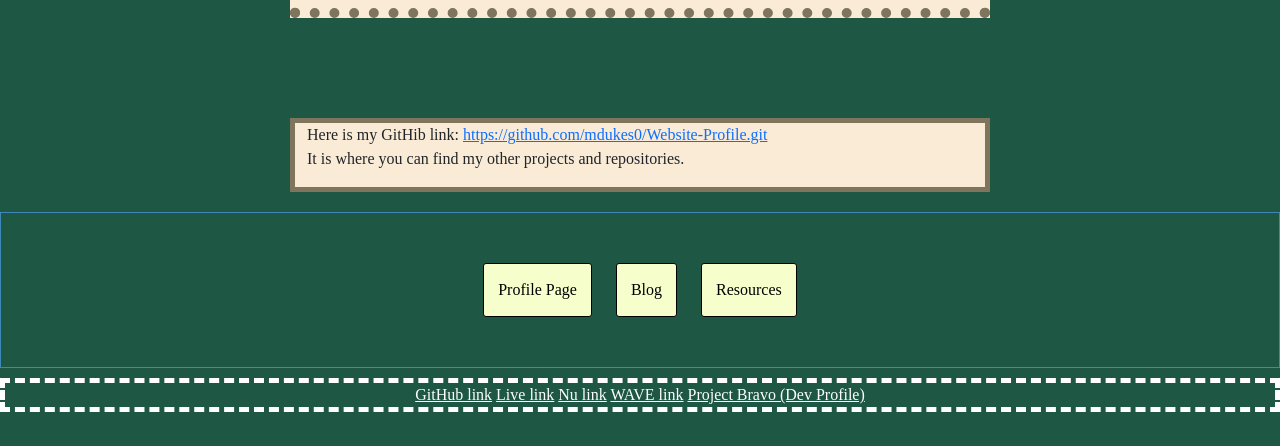
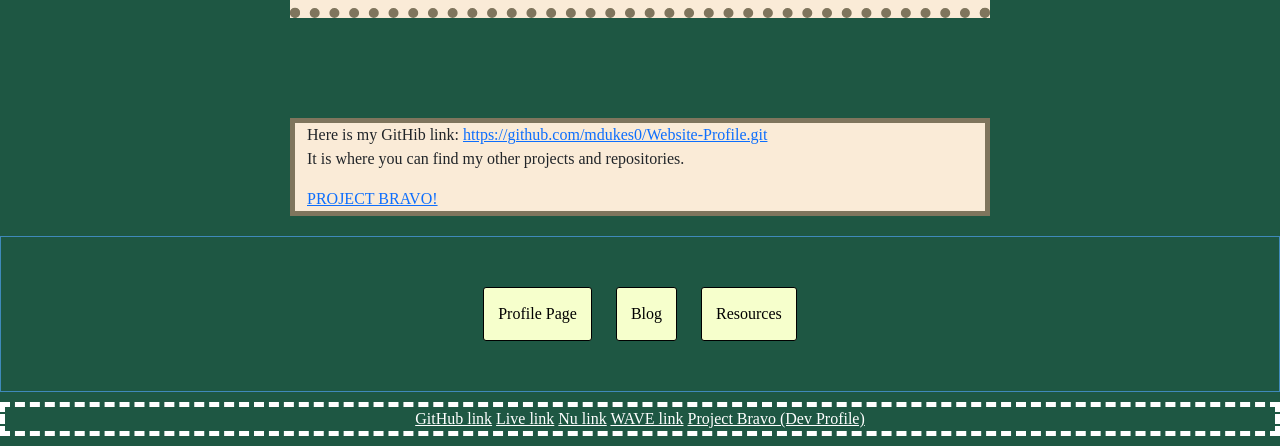
Before and after one commit to mdukes0/mdukes0, a plain HTML site: page docs/pages/projects.html in a window 1280 px wide. Shown: the part 1054-1500 px from the top of the page. Before the commit the page ends 1476 px from the top, so only its background shows below. Drawn offline with nearby package versions, Linux system fonts and the light colour scheme; a web font is replaced by a local one.

Commit message:
Update projects.html

```diff
--- a/docs/pages/projects.html
+++ b/docs/pages/projects.html
@@ -52,6 +52,7 @@
         <br>
         It is where you can find my other projects and repositories.
       </p>
+      <a href="https://mdukes0.github.io/project-bravo/pages/devProfile.html">PROJECT BRAVO!</a>
     </div>
   </div>
 
```
